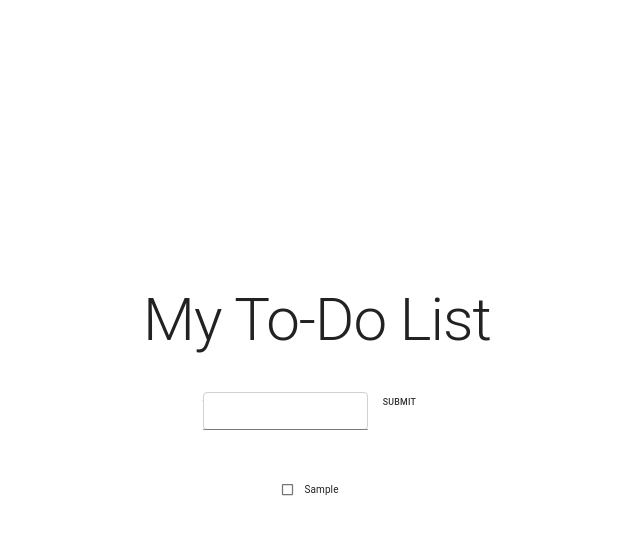
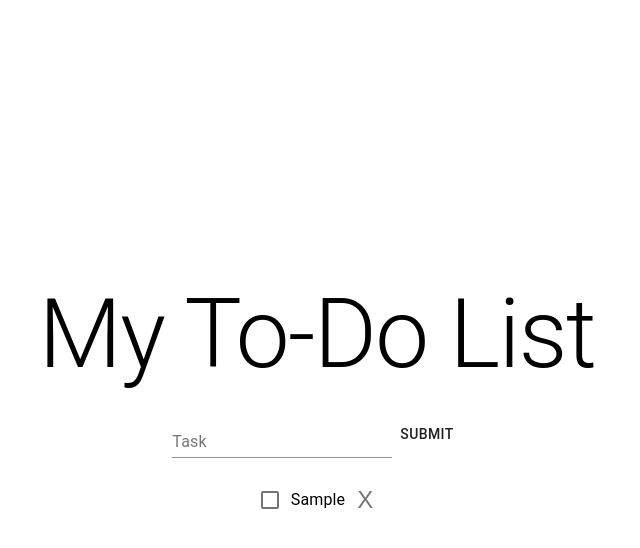
Before and after one commit to jamesr6794/finalproject-frontend, a React (Create React App) app in the folder frontend-todo/: page / in a window 1280 px wide. Both pictures are taken after typing "Sample" into the empty fields and a click on the button "SUBMIT". Shown: the top 548 px of the page, without its empty margins (323-963 px from the left). Built offline with nearby package versions, Linux system fonts and the light colour scheme.

Commit message:
comented out skeleton

```diff
--- a/frontend-todo/public/index.html
+++ b/frontend-todo/public/index.html
@@ -15,7 +15,8 @@
       user's mobile device or desktop. See https://developers.google.com/web/fundamentals/web-app-manifest/
     -->
     <link rel="manifest" href="%PUBLIC_URL%/manifest.json" />
-    <link rel="stylesheet" href="%PUBLIC_URL%/framework/skeleton.css" />
+    <!-- <link rel="stylesheet" href="%PUBLIC_URL%/framework/skeleton.css" /> -->
+    <!-- <link rel="stylesheet" href="%PUBLIC_URL%/framework/normalize.css" /> -->
     <!--
       Notice the use of %PUBLIC_URL% in the tags above.
       It will be replaced with the URL of the `public` folder during the build.
--- a/frontend-todo/src/components/Todo.js
+++ b/frontend-todo/src/components/Todo.js
@@ -24,6 +24,7 @@ function Todo({ todo, toggleFinish, deleteTodo }) {
                     {todo.task}
             </Typography>
             <IconButton onClick={deleteClick}>
+                X
                 {/* <CloseIcon /> */}
             </IconButton>
         </ListItem>
```
